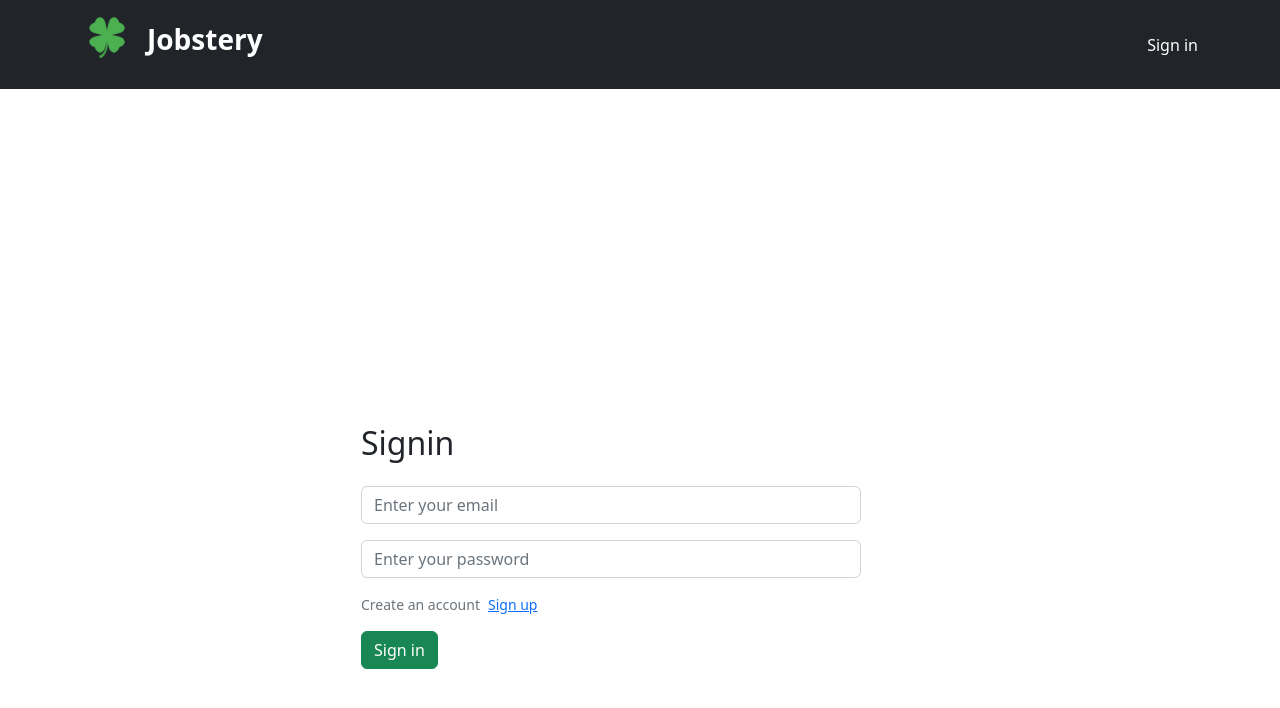
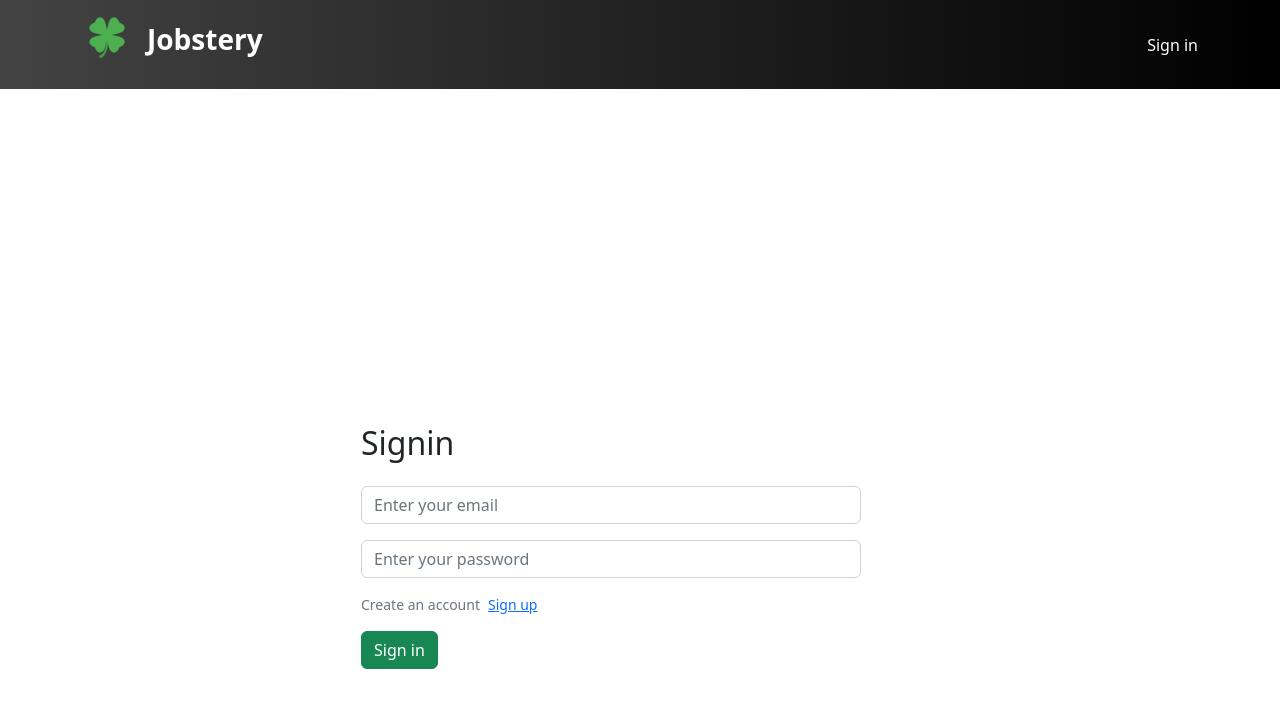
Before and after one commit to drgizem/jobboard, a React (Create React App) app: page /signin in a window 1280 px wide. Shown: the top 708 px of the page. Built offline with nearby package versions, Linux system fonts and the light colour scheme; a web font is replaced by a local one.

Commit message:
completed

```diff
--- a/src/components/Navbar.tsx
+++ b/src/components/Navbar.tsx
@@ -27,7 +27,7 @@ export const Navbarmodal=()=>{
   }
 
   return(
-    <Navbar expand="lg" bg="dark" variant="dark" className='navbar'>
+    <Navbar expand="lg" variant="dark" className='navbar'>
       <Container>
         <Navbar.Brand className="nav">
         <Link to="/"><img className="icon" src={clover} alt=""/></Link>
--- a/src/styles/Home.sass
+++ b/src/styles/Home.sass
@@ -2,7 +2,8 @@
 @import "./mixin"
 @import "./fonts"
 
-
+.card
+  box-shadow: 2px 2px 2px rgb(120, 186, 59, 0.8)
 .searchbtn
   margin-top: 12px
 .form-control
--- a/src/styles/Navbar.sass
+++ b/src/styles/Navbar.sass
@@ -1,6 +1,8 @@
 @import "./colors"
 @import "./mixin"
 
+.navbar
+    background: linear-gradient(to right, #434343 0%, black 100%)
 .nav
     display: flex
     flex-direction: row
```
Also changed, not shown: src/App.scss (line endings or trailing spaces).
